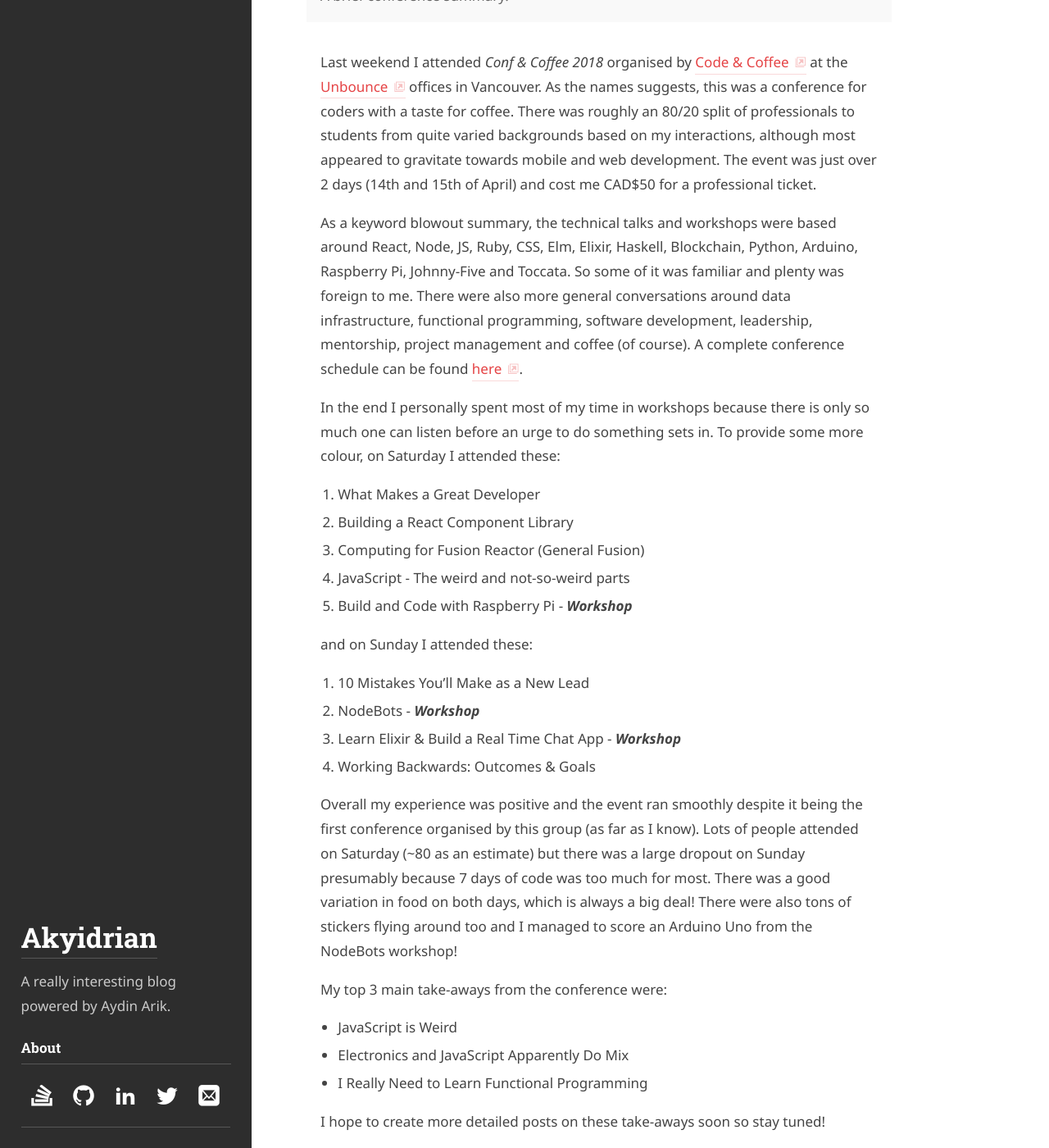
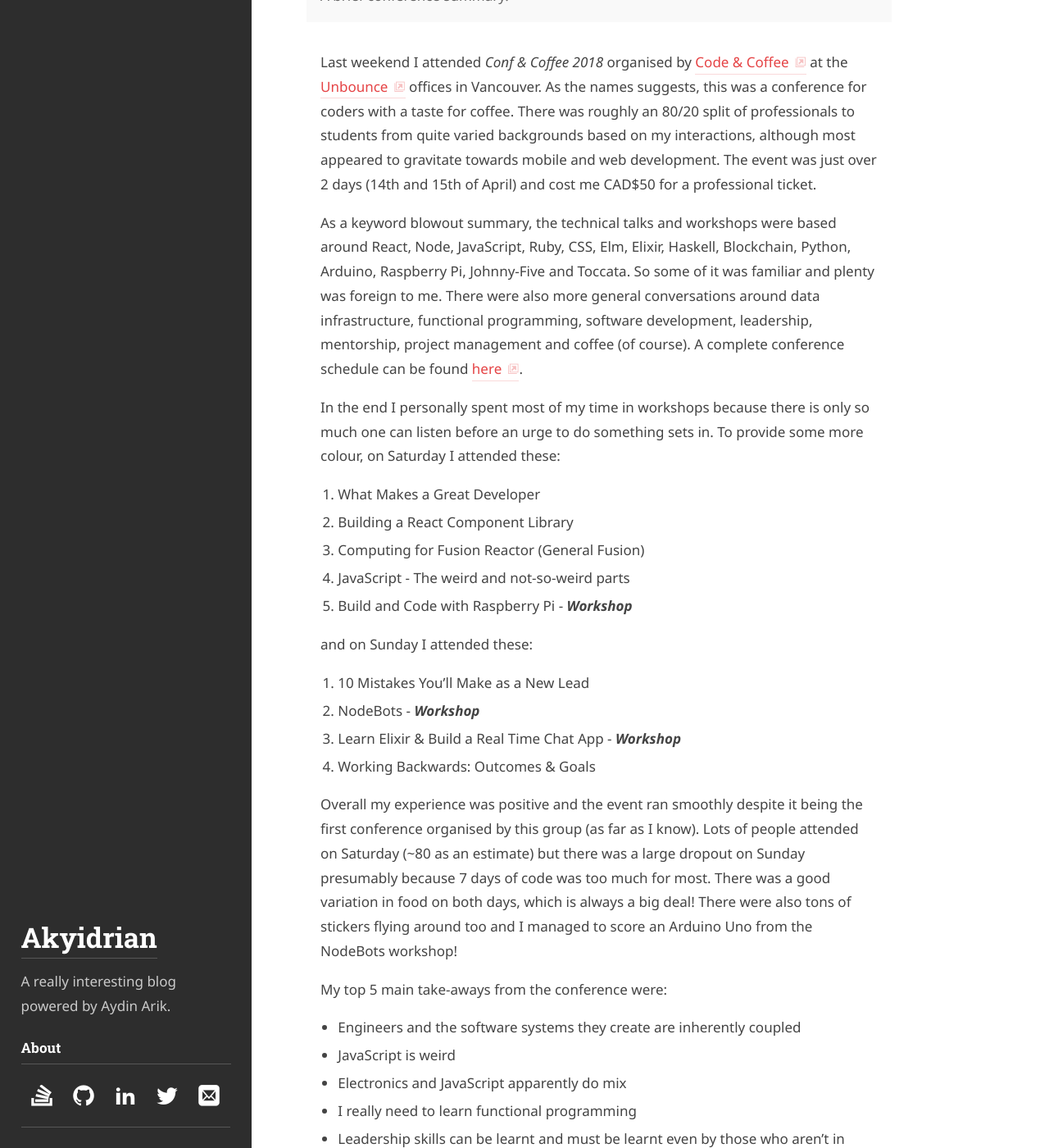
Before and after one commit to akyidrian/akyidrian.github.io, a Jekyll site: the page built from _posts/2018-04-21-conf-and-coffee-2018.md, in a window 1280 px wide and 1400 px high, scrolled down 221 px. Shown: the whole window at 82% size. Built offline with Jekyll 4.4.1, drawn with Linux system fonts in a browser that asks for light colours; some web fonts are replaced; comment, search, counter and statistics services are not loaded; some of the changed text lies outside the part shown.

Commit message:
Minor edits to conf & coffee 2018 post

```diff
--- a/_posts/2018-04-21-conf-and-coffee-2018.md
+++ b/_posts/2018-04-21-conf-and-coffee-2018.md
@@ -6,7 +6,7 @@
 ---
 Last weekend I attended *Conf & Coffee 2018* organised by [Code & Coffee][codeAndCoffee] at the [Unbounce][unbounce] offices in Vancouver. As the names suggests, this was a conference for coders with a taste for coffee. There was roughly an 80/20 split of professionals to students from quite varied backgrounds based on my interactions, although most appeared to gravitate towards mobile and web development. The event was just over 2 days (14th and 15th of April) and cost me CAD$50 for a professional ticket.
 
-As a keyword blowout summary, the technical talks and workshops were based around React, Node, JS, Ruby, CSS, Elm, Elixir, Haskell, Blockchain, Python, Arduino, Raspberry Pi, Johnny-Five and Toccata. So some of it was familiar and plenty was foreign to me. There were also more general conversations around data infrastructure, functional programming, software development, leadership, mentorship, project management and coffee (of course). A complete conference schedule can be found [here][confAndCoffeeSchedule].
+As a keyword blowout summary, the technical talks and workshops were based around React, Node, JavaScript, Ruby, CSS, Elm, Elixir, Haskell, Blockchain, Python, Arduino, Raspberry Pi, Johnny-Five and Toccata. So some of it was familiar and plenty was foreign to me. There were also more general conversations around data infrastructure, functional programming, software development, leadership, mentorship, project management and coffee (of course). A complete conference schedule can be found [here][confAndCoffeeSchedule].
 
 In the end I personally spent most of my time in workshops because there is only so much one can listen before an urge to do something sets in. To provide some more colour, on Saturday I attended these:
 1. What Makes a Great Developer
@@ -23,10 +23,12 @@
 
 Overall my experience was positive and the event ran smoothly despite it being the first conference organised by this group (as far as I know). Lots of people attended on Saturday (~80 as an estimate) but there was a large dropout on Sunday presumably because 7 days of code was too much for most. There was a good variation in food on both days, which is always a big deal! There were also tons of stickers flying around too and I managed to score an Arduino Uno from the NodeBots workshop!
 
-My top 3 main take-aways from the conference were:
-* JavaScript is Weird
-* Electronics and JavaScript Apparently Do Mix
-* I Really Need to Learn Functional Programming
+My top 5 main take-aways from the conference were:
+* Engineers and the software systems they create are inherently coupled
+* JavaScript is weird
+* Electronics and JavaScript apparently do mix
+* I really need to learn functional programming
+* Leadership skills can be learnt and must be learnt even by those who aren't in leadership roles
 
 I hope to create more detailed posts on these take-aways soon so stay tuned!
 
```
